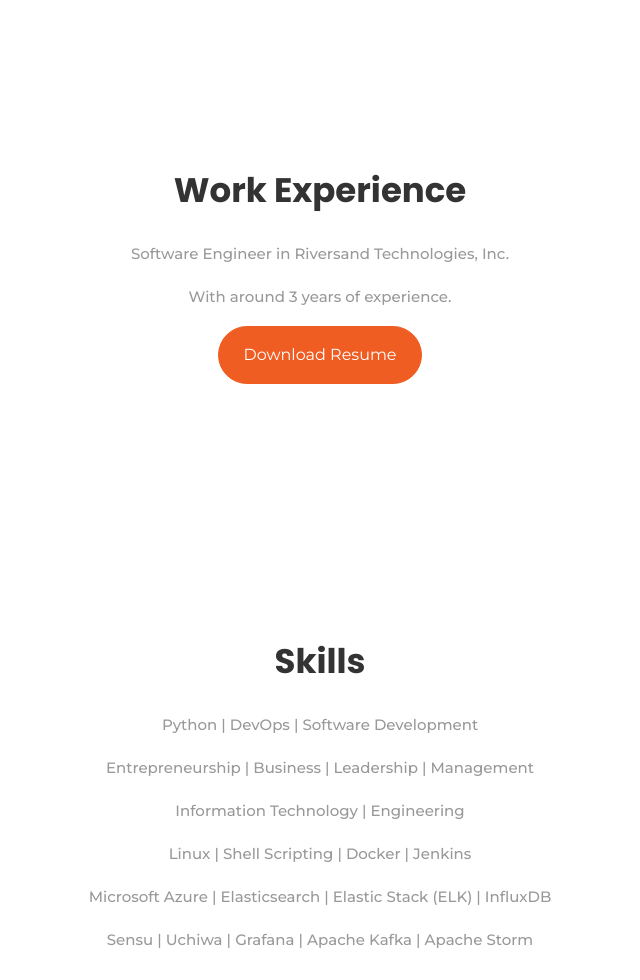
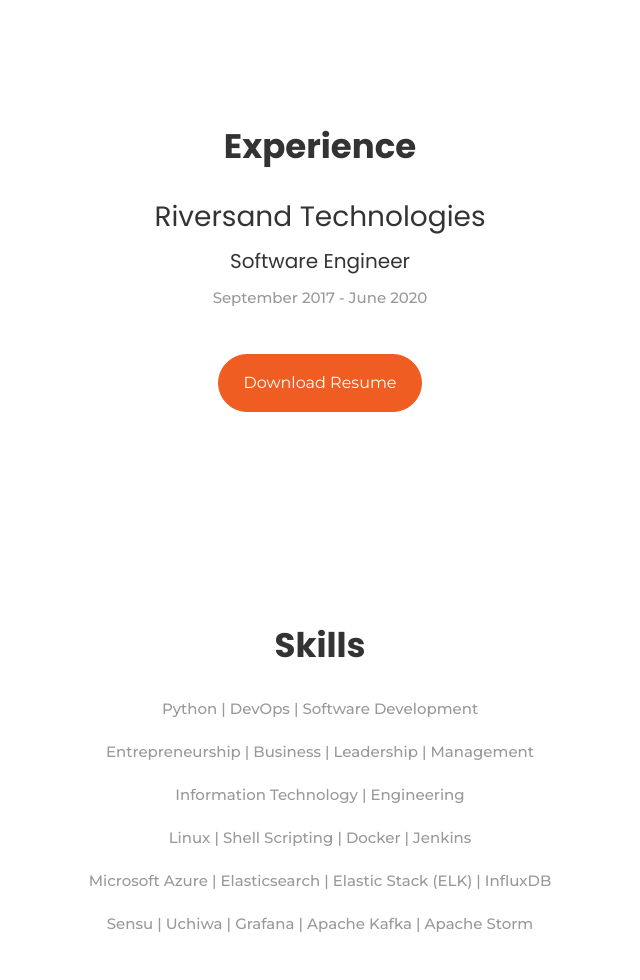
Before and after one commit to MurthiNaganna/MurthiNaganna.github.io, a plain HTML site: page index.html in a window 1280 px wide. Shown: the part 1160-2140 px from the top of the page, without its empty margins (480-1120 px from the left). Drawn offline with Linux system fonts and the light colour scheme; some packages are replaced by stand-ins of ours; no server answers; files whose address does not match are found by name.

Commit message:
Site Update

```diff
--- a/index.html
+++ b/index.html
@@ -52,7 +52,6 @@
                     <li>
 				</ul>
 			</nav>
-
 		</aside>
 
 		<div id="colorlib-main">
@@ -81,7 +80,7 @@
 
             <section class="ftco-section">
                 <div class="container">
-                    <div class="row justify-content-center mb-5 pb-2">
+                    <div class="row justify-content-center mb-1 pb-2">
                   <div class="col-md-7 heading-section text-center ftco-animate">
                     <h2 class="mb-4">About Me</h2>
                     <p>I am a Passionate Computer Engineer from India. <br> I work in the field of Python and DevOps. <br> Also interested in Cloud, Big Data, Web and Android Technologies.</p>
@@ -90,16 +89,14 @@
                 </div>
             </section>
 
-
-
-
             <section class="ftco-section">
                 <div class="container">
-    		<div class="row justify-content-center mb-5 pb-2">
+                  <div class="row justify-content-center mb-1 pb-2">
                   <div class="col-md-7 heading-section text-center ftco-animate">
-            <h2 class="mb-4">Work Experience</h2>
-            <p>Software Engineer in Riversand Technologies, Inc.</p>
-			<p>With around 3 years of experience.</p>
+                    <h2 class="mb-4">Experience</h2>
+                    <h3 class="mb-2">Riversand Technologies</h3>
+                    <h5 class="mb-2">Software Engineer</h5>
+                    <p>September 2017 - June 2020</p> <br>
                       <div class="half">
                         <p><a href="files/Murthi-Resume.pdf" class="btn btn-primary p-3 px-xl-4 py-xl-3">Download Resume</a></p>
                       </div>
@@ -111,7 +108,7 @@
 
 			<section class="ftco-section">
     	<div class="container">
-    		<div class="row justify-content-center mb-5 pb-2">
+    		<div class="row justify-content-center mb-1 pb-2">
           <div class="col-md-7 heading-section text-center ftco-animate">
             <h2 class="mb-4">Skills</h2>
             <p>Python | DevOps | Software Development</p>
@@ -130,7 +127,7 @@
 
             			<section class="ftco-section">
     	<div class="container">
-    		<div class="row justify-content-center mb-5 pb-2">
+    		<div class="row justify-content-center mb-1 pb-2">
           <div class="col-md-7 heading-section text-center ftco-animate">
             <h2 class="mb-4">Education</h2>
             <p>Engineering in Computer Science - PES University</p>
```
Lines whose indentation alone changed are shown as unchanged.
